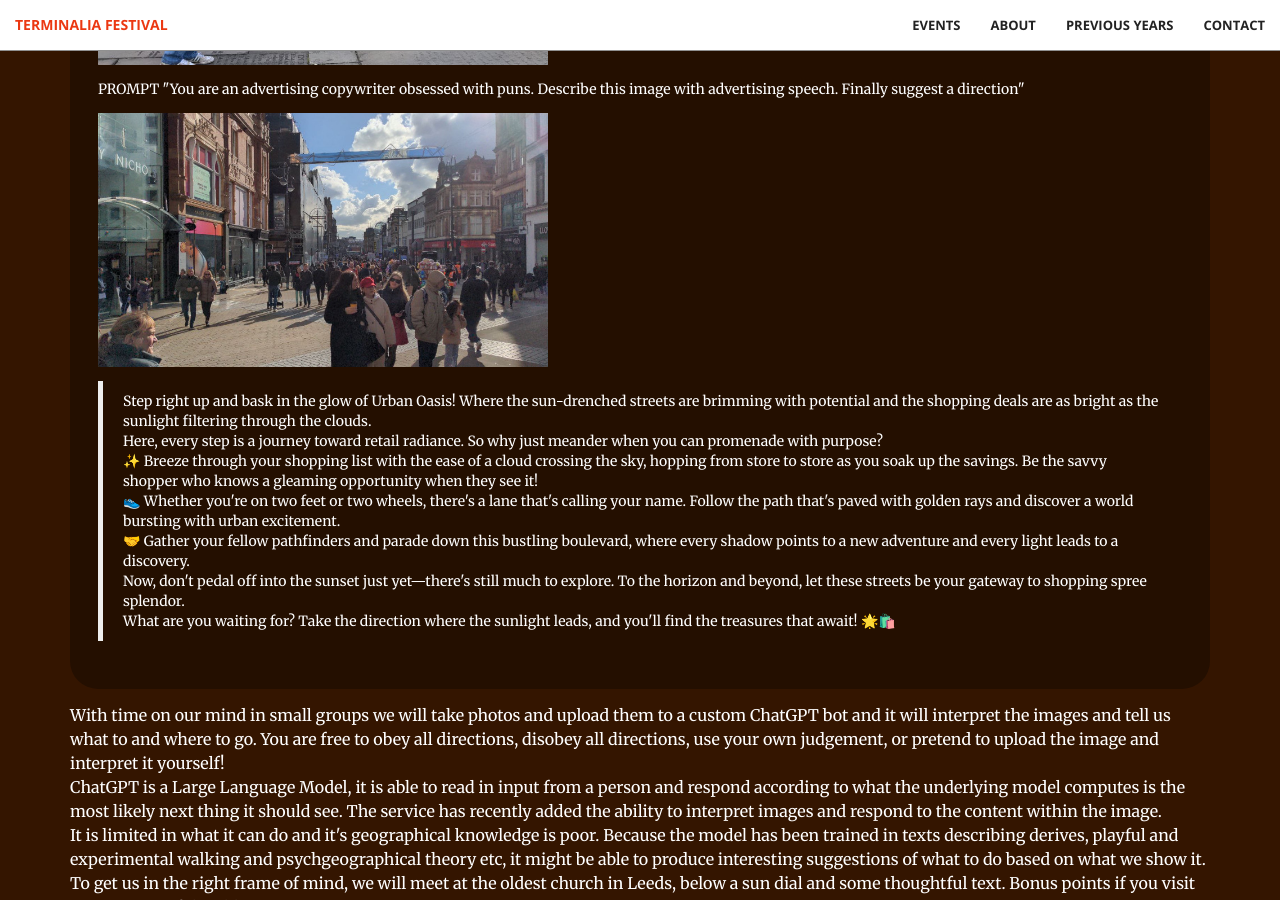
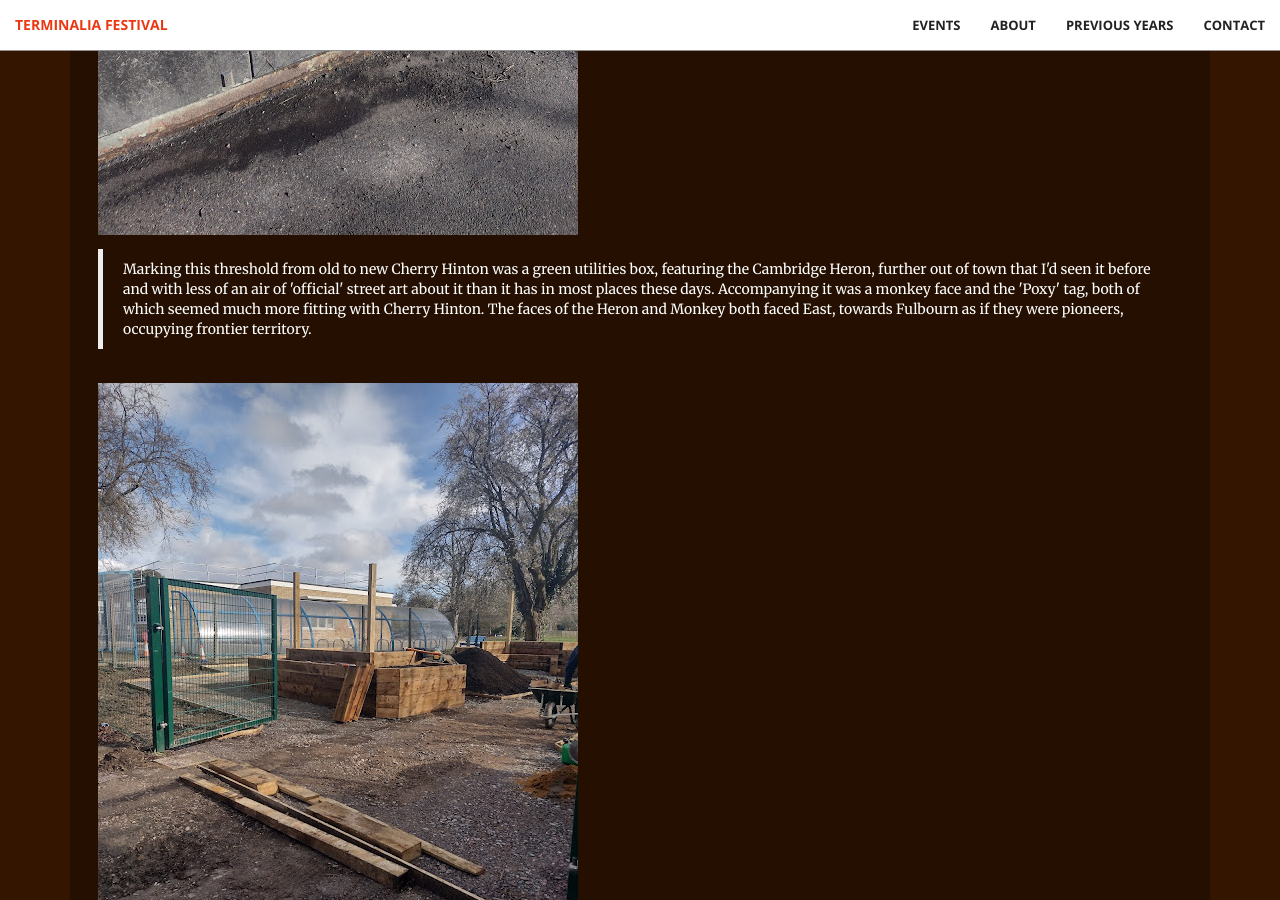
Before and after one commit to timwaters/terminalia, a Jekyll site: the page built from index.html, in a window 1280 px wide and 900 px high, scrolled down 19470 px. Built offline with Jekyll 4.4.1, drawn with Linux system fonts in a browser that asks for light colours; some of the changed text lies outside the part shown.

Commit message:
add mr h drift around cambridge

```diff
--- a/_includes/events.html
+++ b/_includes/events.html
@@ -393,6 +393,39 @@
         </div>
 
 
+
+      <div class="col-lg-12 col-lg-offset-0 text-left event">
+
+        <h3>Feb 23. MR H: Terminalia 2024: "The Cherry Hinton-Fulbourn Interzone"  </h3>
+         <div class="documentation">
+            <div class="doc">documentation</div>
+            <a href="https://perambulatoryramblings.blogspot.com/2024/08/terminalia-2024-cherry-hinton-fulbourn.html">Mr H took part in a solo drift around Cherry Hinton, Cambridge.</a>
+            <br>
+            <img src="/img/past/2024/IMG_20240223_092719128_HDR.jpg">
+            <blockquote>
+              On the morning of Terminalia, Friday 23rd February, I placed my foot into the depression in the stone that sits in the Robin Hood car park, now unceremoniously wedged between a post and a fence. The stone has existed in the car park for as long as I can recall. It is said variously to be glacial erratic, a base of a cross or post of some kind, a kingship stone and, most appropriately for today, a 'marching'  stone used by Romans. It is said that such stones were used by the Romans before setting off on a long march. Placing the foot in the depression at the beginning and end of a journey was said to bring good luck. 'pro itu et reditu'  ('For the journey, and the return') was apparently inscribed into such stones (but not this one as far as I could see).
+            </blockquote>
+            <img src="/img/past/2024/IMG_20240223_094509653_HDR.jpg">
+            <blockquote>
+              Marking this threshold from old to new Cherry Hinton was a green utilities box, featuring the Cambridge Heron, further out of town that I'd seen it before and with less of an air of 'official' street art about it than it has in most places these days. Accompanying it was a monkey face and the 'Poxy' tag, both of which seemed much more fitting with Cherry Hinton. The faces of the Heron and Monkey both faced East, towards Fulbourn as if they were pioneers, occupying frontier territory.
+            </blockquote>
+              <img src="/img/past/2024/IMG_20240223_121228734_HDR.jpg">
+            <blockquote>
+              One of the last features that came from a time when Chery Hinton was still recognisable as a village had been demolished some months earlier. The building had been left to decay and had stood empty for some time, the ghosts of jumble sales, club meetings, nursery classes and 1980s mod revival discos almost tangible in its fabric. It was being replaced with what looked like some raised beds and features that indicated the coming of a community garden... Either way,  with even the smallest parcel of land being snatched up for 'development opportunities' throughout the city, this was a more welcome sight than what I had imagined might have been. The long standing liminal space was moving into a new phase, crossing the temporal boundary to an uncertain near future.
+            </blockquote>
+
+          </div>
+
+        <p class="text">
+         Read the full write up <a href="https://perambulatoryramblings.blogspot.com/2024/08/terminalia-2024-cherry-hinton-fulbourn.html">Terminalia 2024: The Cherry Hinton-Fulbourn Interzone on perambulatoryramblings.blogspot.com</a>
+        </p>
+
+      </div>
+
+
+
+
+
         <div class="col-lg-12 col-lg-offset-0 text-left event">
 
           <h3>Sat 24th Feb. 11:00am Leeds. Deirdre Macleod & Clare Charnley: "Clockstop: in your own time and space" </h3>
```
Also changed, not shown: img/past/2024/IMG_20240223_092719128_HDR.jpg (added), img/past/2024/IMG_20240223_094509653_HDR.jpg (added), img/past/2024/IMG_20240223_121228734_HDR.jpg (added).
